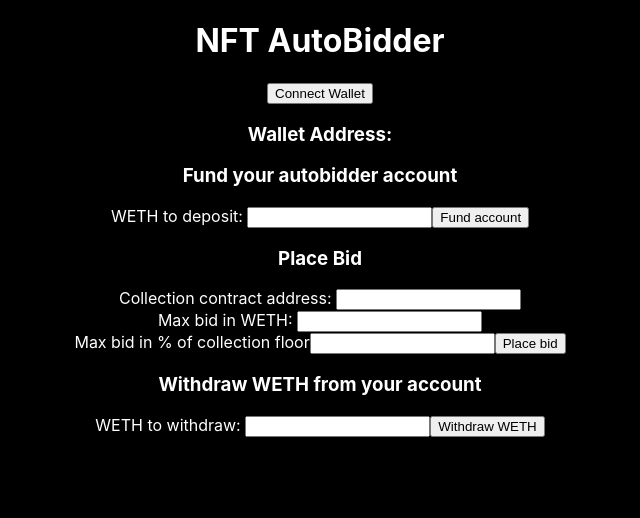
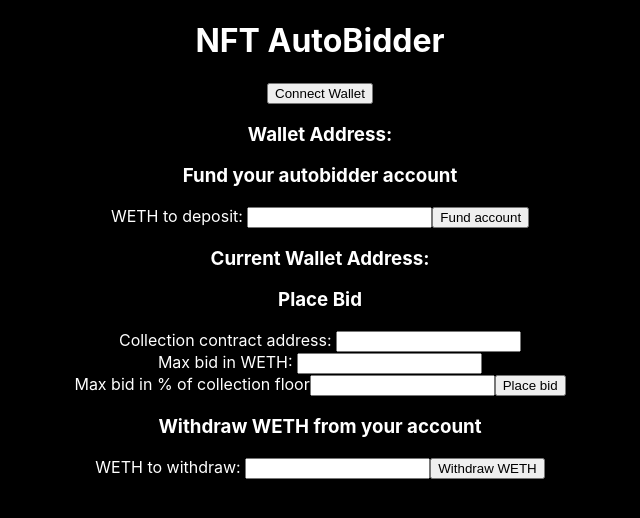
Before and after one commit to KristofferGW/nft-autobidder, a React (Create React App) app in the folder frontend/: page / in a window 1280 px wide. Shown: the top 518 px of the page, without its empty margins (320-960 px from the left). Built offline with nearby package versions, Linux system fonts and the light colour scheme.

Commit message:
fundAccount needs testing

```diff
--- a/frontend/package.json
+++ b/frontend/package.json
@@ -10,7 +10,8 @@
     "react": "^18.2.0",
     "react-dom": "^18.2.0",
     "react-scripts": "5.0.1",
-    "web-vitals": "^2.1.4"
+    "web-vitals": "^2.1.4",
+    "web3": "^4.3.0"
   },
   "scripts": {
     "start": "react-scripts start",
--- a/frontend/src/components/FundAccount.js
+++ b/frontend/src/components/FundAccount.js
@@ -1,23 +1,63 @@
-import React from 'react';
+import React, { useEffect } from 'react';
 import { useState } from "react";
+import web3 from 'web3';
+
+const CONTRACT_ABI = process.env.CONTRACT_ABI;
+const CONTRACT_ADDRESS = process.env.CONTRACT_ADDRESS;
 
 function FundAccount() {
     const [fundingAmount, setFundingAmount] = useState(0);
-
-    function fundAccount() {
-        console.log("You tried to fund your account with " + fundingAmount + " WETH");
-    }
+    const [currentAccount, setCurrentAccount] = useState(null);
 
     function handleChangeOfAmount(event) {
         setFundingAmount(event.target.value);
     }
 
+    useEffect(() => {
+      const handleAccountChange = (accounts) => {
+        setCurrentAccount(accounts[0]);
+      };
+
+      if (window.ethereum) {
+        window.ethereum.on('accountsChanged', handleAccountChange);
+      }
+
+      return () => {
+        if (window.ethereum) {
+          window.ethereum.removeListener('accountsChanged', handleAccountChange);
+        }
+      }
+    }, []);
+
+    async function fundAccount() {
+      try {
+        const accounts = await window.ethereum.request({
+          method: 'eth_requestAccounts',
+        });
+
+        setCurrentAccount(accounts[0]);
+
+        const contract = new web3.eth.Contract(CONTRACT_ABI, CONTRACT_ADDRESS);
+        await contract.methods.deposit().send({
+          from: accounts[0],
+          value: web3.utils.toWei(fundingAmount.toString(), 'ether'),
+        });
+
+        console.log(`Transaction successful. Funded account with ${fundingAmount} WETH`);
+      } catch (error) {
+        console.error('Error funding account:', error);
+      }
+    }
+
   return (
     <div className="App">
       <h3>Fund your autobidder account</h3>
-      <label for="funding-amount">WETH to deposit: </label>
+      <label htmlFor="funding-amount">WETH to deposit: </label>
       <input type='number' id='funding-amount' onChange={handleChangeOfAmount}></input>
       <button onClick={fundAccount}>Fund account</button>
+      <div>
+        <h3>Current Wallet Address: {currentAccount}</h3>
+      </div>
     </div>
   );
 }
--- /dev/null
+++ b/frontend/utils/web3.js
@@ -0,0 +1,5 @@
+import Web3 from 'web3';
+
+const web3 = new Web3(window.ethereum);
+
+export default web3;
```
Also changed, not shown: 2 other files (tests, documents, lock files or other folders).
